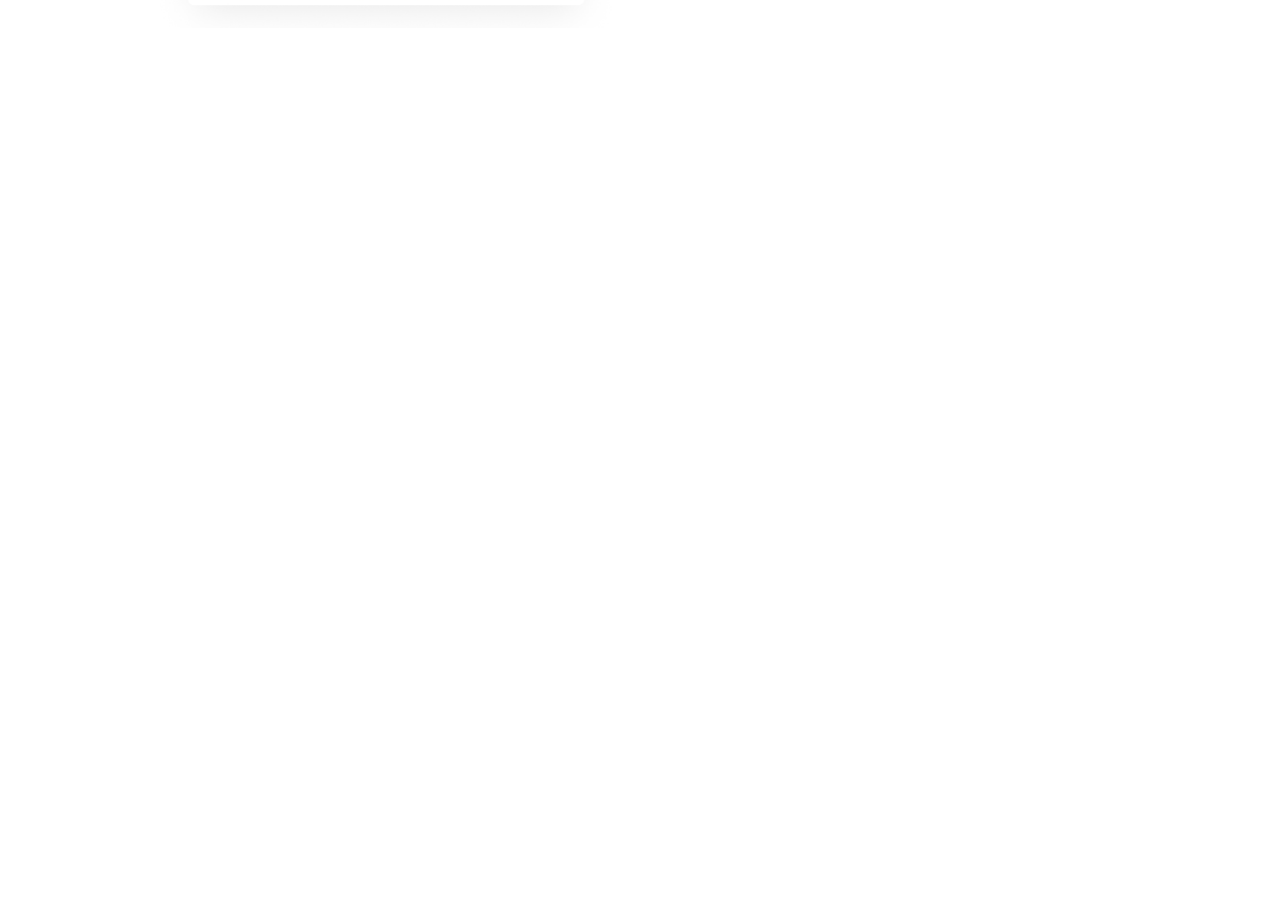
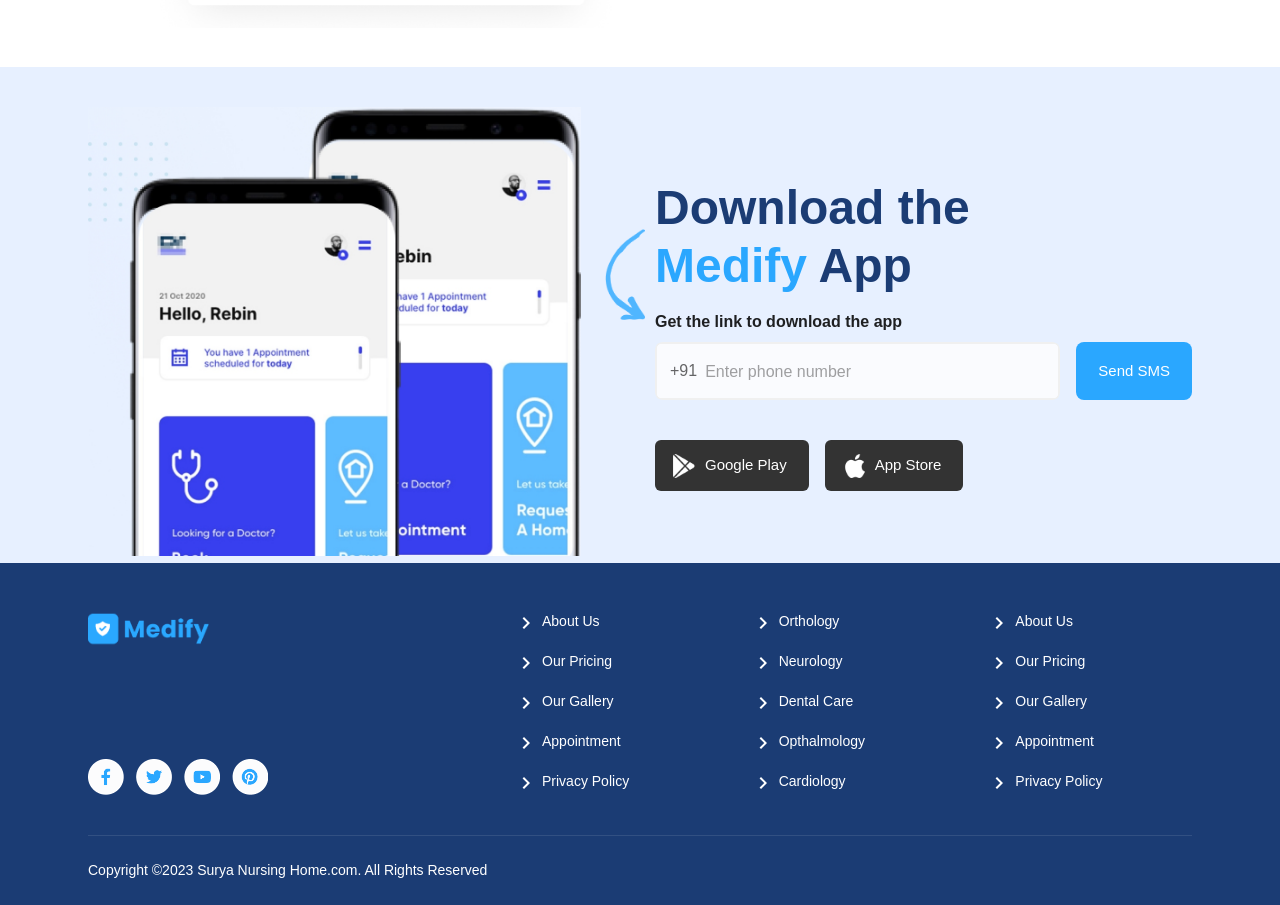
Before and after one commit to RoopaRI/medify-responsive-app, a React (Create React App) app: page / in a window 1280 px wide. Shown: the part 4957-5862 px from the top of the page. Before the commit the page ends 5024 px from the top, so only its background shows below. Built offline with nearby package versions, Linux system fonts and the light colour scheme.

Commit message:
Added footer and DownloadApp component. These 2 components are common for HomePage and Booking  Page

```diff
--- a/src/App.js
+++ b/src/App.js
@@ -1,11 +1,15 @@
 import {CssBaseline} from '@mui/material';
 import { Outlet } from "react-router-dom";
+import Footer from "./components/Footer/Footer";
+import DownloadApp from "./components/Sections/DownloadApp/DownloadApp";
 
 function App() {
   return (
     <div>
       <CssBaseline />
       <Outlet />
+      <DownloadApp />
+      <Footer />
     </div>
   );
 }
--- /dev/null
+++ b/src/components/Footer/Footer.jsx
@@ -0,0 +1,80 @@
+import {
+    Box,
+    Container,
+    Grid,
+    Stack,
+    Typography,
+  } from "@mui/material";
+  import logo from "../../assets/logo.png";
+  import fb from "../../assets/fb.png";
+  import pinterest from "../../assets/pinterest.png";
+  import twitter from "../../assets/twitter.png";
+  import yt from "../../assets/yt.png";
+  import FooterLink from "./FooterLink";
+
+  export default function Footer() {
+    return (
+      <Box bgcolor="primary.secondary" pb={3} pt={6}>
+        <Container maxWidth="xl">
+          <Grid container spacing={4}>
+            <Grid item xs={12} md={4.5}>
+              <Stack
+                alignItems="flex-start"
+                justifyContent="space-between"
+                height={1}
+              >
+                <Box src={logo} height={36} alt="Medify" component="img" mb={2} />
+                <Stack direction="row" spacing={1.5}>
+                  <Box component="img" src={fb} height={36} />
+                  <Box component="img" src={twitter} height={36} />
+                  <Box component="img" src={yt} height={36} />
+                  <Box component="img" src={pinterest} height={36} />
+                </Stack>
+              </Stack>
+            </Grid>
+
+            <Grid item xs={12} md={2.5}>
+              <Stack spacing={2}>
+                <FooterLink>About Us</FooterLink>
+                <FooterLink>Our Pricing</FooterLink>
+                <FooterLink>Our Gallery</FooterLink>
+                <FooterLink>Appointment</FooterLink>
+                <FooterLink>Privacy Policy</FooterLink>
+              </Stack>
+            </Grid>
+
+            <Grid item xs={12} md={2.5}>
+              <Stack spacing={2}>
+                <FooterLink>Orthology</FooterLink>
+                <FooterLink>Neurology</FooterLink>
+                <FooterLink>Dental Care</FooterLink>
+                <FooterLink>Opthalmology</FooterLink>
+                <FooterLink>Cardiology</FooterLink>
+              </Stack>
+            </Grid>
+
+            <Grid item xs={12} md={2.5}>
+              <Stack spacing={2}>
+                <FooterLink>About Us</FooterLink>
+                <FooterLink>Our Pricing</FooterLink>
+                <FooterLink>Our Gallery</FooterLink>
+                <FooterLink>Appointment</FooterLink>
+                <FooterLink>Privacy Policy</FooterLink>
+              </Stack>
+            </Grid>
+          </Grid>
+
+          <Typography
+            fontWeight={300}
+            color="#fff"
+            fontSize={14}
+            pt={3}
+            mt={5}
+            borderTop="1px solid rgba(255,255,255,0.1)"
+          >
+            Copyright ©2023 Surya Nursing Home.com. All Rights Reserved
+          </Typography>
+        </Container>
+      </Box>
+    );
+  }
--- /dev/null
+++ b/src/components/Footer/FooterLink.jsx
@@ -0,0 +1,13 @@
+import { Link, Stack } from "@mui/material";
+import KeyboardArrowRightIcon from '@mui/icons-material/KeyboardArrowRight';
+
+export default function FooterLink({ children }) {
+    return (
+        <Link underline="none" color='#fff' fontWeight={300} fontSize={14}>
+            <Stack direction='row' gap={0.5}>
+                <KeyboardArrowRightIcon />
+                {children}
+            </Stack>
+        </Link>
+    )
+}
```
